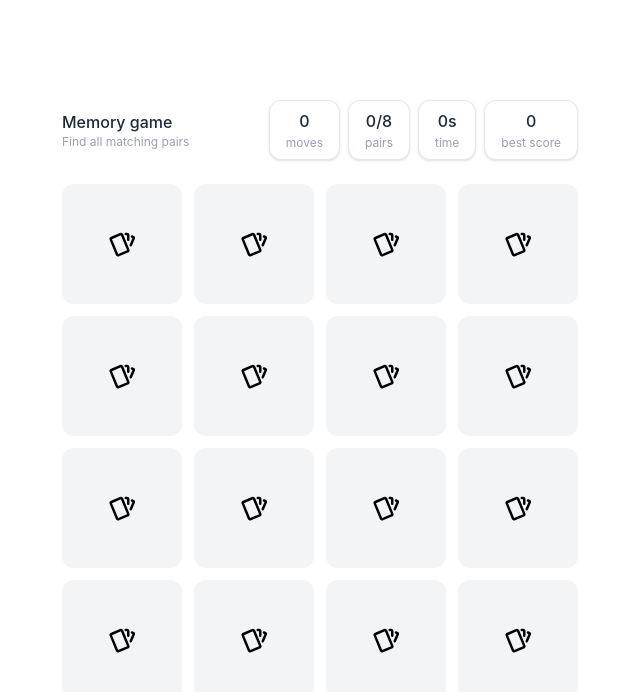
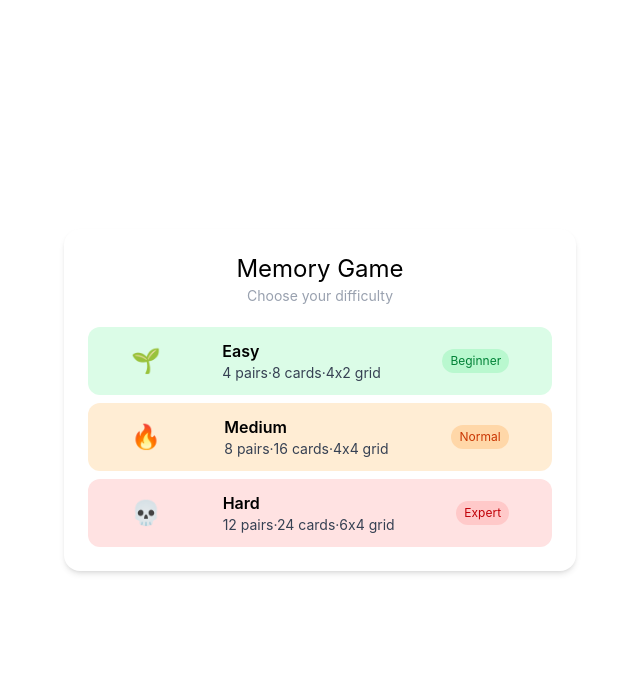
Before and after one commit to Gnomeeee/memory-card-game, a React (Vite) app: page / in a window 1280 px wide. Shown: the top 692 px of the page, without its empty margins (320-960 px from the left). Built offline with nearby package versions, Linux system fonts and the light colour scheme.

Commit message:
added difficulty levels

```diff
--- a/src/App.jsx
+++ b/src/App.jsx
@@ -1,9 +1,17 @@
+import { useState } from "react";
 import Game from "./components/Game";
+import DifficultyLevel from "./components/DifficultyLevel";
 
 export default function App() {
+  const [difficulty, setDifficulty] = useState(null);
+
   return (
     <div className="flex items-center justify-center min-h-screen p-4">
-      <Game />
+      {difficulty === null ? (
+        <DifficultyLevel onStart={setDifficulty} />
+      ) : (
+        <Game difficulty={difficulty} onBack={() => setDifficulty(null)} />
+      )}
     </div>
   );
 }
--- /dev/null
+++ b/src/components/DifficultyLevel.jsx
@@ -0,0 +1,65 @@
+export default function DifficultyLevel({ onStart }) {
+  const difficultyLvl = [
+    {
+      level: "Easy",
+      emoji: "🌱",
+      colors: "bg-green-100 hover:bg-green-200",
+      pairs: "4 pairs",
+      cards: "8 cards",
+      lev_pill: "Beginner",
+      pillColors: "bg-green-200 text-green-700",
+      grid: "4x2 grid",
+    },
+    {
+      level: "Medium",
+      emoji: "🔥",
+      colors: "bg-orange-100 hover:bg-orange-200",
+      pairs: "8 pairs",
+      cards: "16 cards",
+      lev_pill: "Normal",
+      pillColors: "bg-orange-200 text-orange-700",
+      grid: "4x4 grid",
+    },
+    {
+      level: "Hard",
+      emoji: "💀",
+      colors: "bg-red-100 hover:bg-red-200",
+      pairs: "12 pairs",
+      cards: "24 cards",
+      lev_pill: "Expert",
+      pillColors: "bg-red-200 text-red-700",
+      grid: "6x4 grid",
+    },
+  ];
+
+  return (
+    <div className="bg-white rounded-2xl shadow-md p-6 w-full sm:max-w-sm md:max-w-md lg:max-w-lg mx-auto">
+      <div className="flex items-center justify-center flex-col mb-5">
+        <h1 className="text-2xl">Memory Game</h1>
+        <p className="text-sm leading-relaxed text-gray-400">
+          Choose your difficulty
+        </p>
+      </div>
+
+      <div className="flex flex-col gap-2">
+        {difficultyLvl.map((dif) => (
+          <div
+            className={`flex max-w-full items-center justify-around px-3 py-3 transition-colors duration-75 ${dif.colors} rounded-xl cursor-pointer`}
+            onClick={() => onStart(dif.level.toLowerCase())}
+          >
+            <span className="text-2xl">{dif.emoji}</span>
+            <div className="text-left">
+              <p className="text-md font-semibold ">{dif.level}</p>
+              <p className="text-sm text-gray-700">
+                {dif.pairs}·{dif.cards}·{dif.grid}
+              </p>
+            </div>
+            <span className={`rounded-2xl text-xs ${dif.pillColors} px-2 py-1`}>
+              {dif.lev_pill}
+            </span>
+          </div>
+        ))}
+      </div>
+    </div>
+  );
+}
--- a/src/components/Game.jsx
+++ b/src/components/Game.jsx
@@ -5,10 +5,10 @@ import allCards from "../data/cards";
 import { prepareCards } from "../utils/shuffle";
 import ResultBanner from "./ResultBanner";
 
-export default function Game() {
+export default function Game({ difficulty, onBack }) {
   const [cards, setCards] = useState(() => {
-    const shuffleCard = allCards;
-    return prepareCards(shuffleCard);
+    const levels = difficulty === "easy" ? 4 : difficulty === "medium" ? 8 : 12;
+    return prepareCards(allCards.slice(0, levels));
   });
   const [flipped, setFlipped] = useState([]);
   const [matched, setMatched] = useState([]);
@@ -69,12 +69,14 @@ export default function Game() {
   }
 
   function handleRestart() {
-    setCards(prepareCards(allCards));
+    const levels = difficulty === "easy" ? 4 : difficulty === "medium" ? 8 : 12;
+    setCards(prepareCards(allCards.slice(0, levels)));
     setFlipped([]);
     setMatched([]);
     setTime(0);
     setMoved(0);
     setStarted(false);
+    onBack();
   }
 
   return (
@@ -84,6 +86,7 @@ export default function Game() {
         pairs={`${matched.length}/${cards.length / 2}`}
         time={time}
         bestScore={bestScore}
+        onBack={onBack}
       />
 
       {matched.length === cards.length / 2 && cards.length > 0 && (
--- a/src/components/GameStats.jsx
+++ b/src/components/GameStats.jsx
@@ -1,7 +1,14 @@
-export default function GameStats({ moves, pairs, time, bestScore }) {
+export default function GameStats({ moves, pairs, time, bestScore, onBack }) {
   return (
     <div className="flex flex-col sm:flex-row justify-between items-center gap-3 sm:gap-2 mb-6">
       <div>
+        <button
+          onClick={onBack}
+          className="border border-gray-300 px-3 py-1 rounded-xl text-sm text-gray-600 hover:bg-gray-100 transition-colors cursor-pointer"
+        >
+          &#8592; Back
+        </button>
+
         <h1 className="text-base font-medium text-gray-800">Memory game</h1>
         <p className="text-xs text-gray-400">Find all matching pairs</p>
       </div>
--- a/src/data/cards.js
+++ b/src/data/cards.js
@@ -7,6 +7,10 @@ const allCards = [
   { emoji: "🍦", matchId: "icecream" },
   { emoji: "🍓", matchId: "strawberry" },
   { emoji: "🍟", matchId: "fries" },
+  { emoji: "🍊", matcheId: "Orange"},
+  { emoji: "🍇", matcheId: "Grapes"},
+  { emoji: "🍌", matcheId: "Banana"},
+  { emoji: "🍝", matcheId: "Pasta"},
 ];
 
 export default allCards;
```
Also changed, not shown: 1 other file (tests, documents, lock files or other folders).
